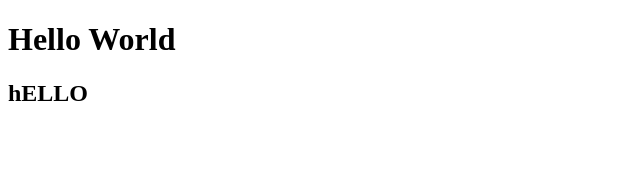
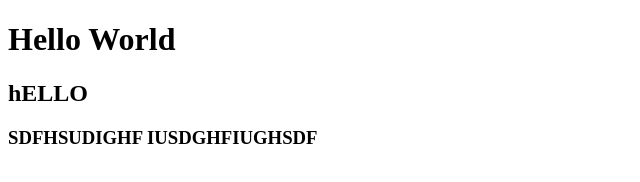
Before and after one commit to JoshuaGuiritan/Testing, a plain HTML site: page index.html in a window 1280 px wide. Shown: the whole page, without its empty margins (0-640 px from the left). Drawn offline with Linux system fonts and the light colour scheme.

Commit message:
Update index.html
YESYES

```diff
--- a/index.html
+++ b/index.html
@@ -8,5 +8,6 @@
 <body>
     <h1>Hello World</h1>
     <H2>hELLO</H2>
+    <H3>SDFHSUDIGHF IUSDGHFIUGHSDF</H3>
 </body>
 </html>
```
